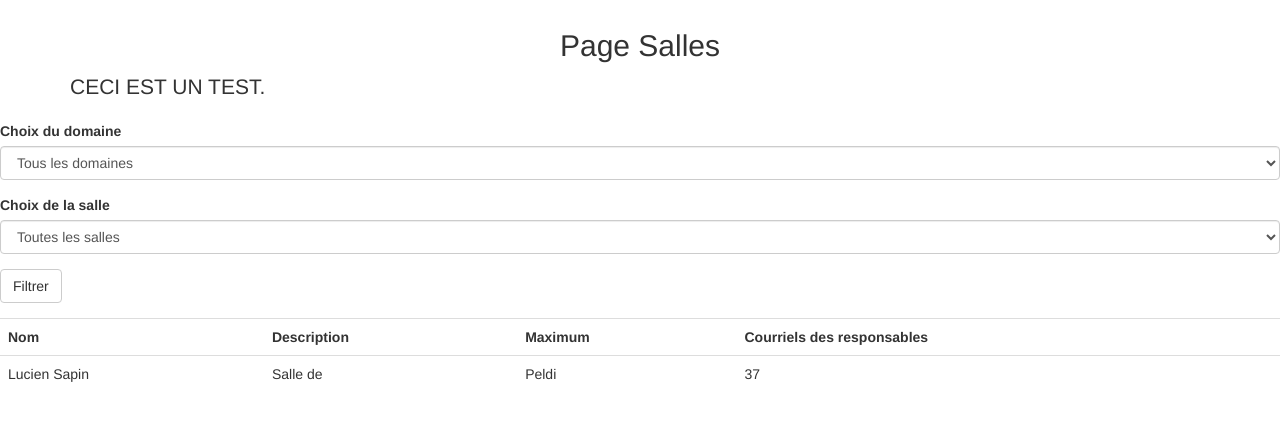
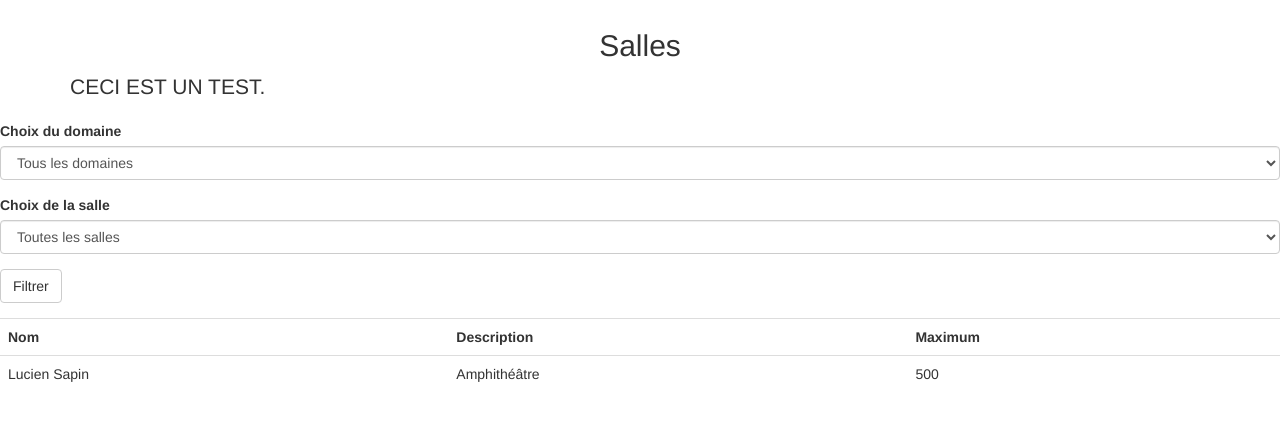
Before and after one commit to Mamas62/m2l, a PHP site: page /Usager/salles.php in a window 1280 px wide. Shown: the part 51-472 px from the top of the page. Run offline with PHP 8.4, Linux system fonts and the light colour scheme; some libraries are stand-ins or nearby versions.

Commit message:
modifs page salles

```diff
--- a/Usager/salles.php
+++ b/Usager/salles.php
@@ -47,7 +47,7 @@
 
       <div class="starter-template">
         <h1> <br> </h1>
-        <h2><center>Page Salles</center></h2>
+        <h2><center>Salles</center></h2>
         <p class="lead">CECI EST UN TEST.</p>
       </div>
 
@@ -91,20 +91,20 @@
 
 
     <div>
-    <table class="table table-centre">
+    <table class="table table-centre table-responsive">
 
         <tr>
             <th>Nom</th>
             <th>Description</th>
             <th>Maximum</th>
-            <th>Courriels des responsables</th>
+
         </tr>
 
         <tr>
             <td>Lucien Sapin</td>
-            <td>Salle de </td>
-            <td>Peldi</td>
-            <td>37</td>
+            <td>Amphithéâtre </td>
+            <td>500</td>
+
         </tr>
 
     </table>
```
